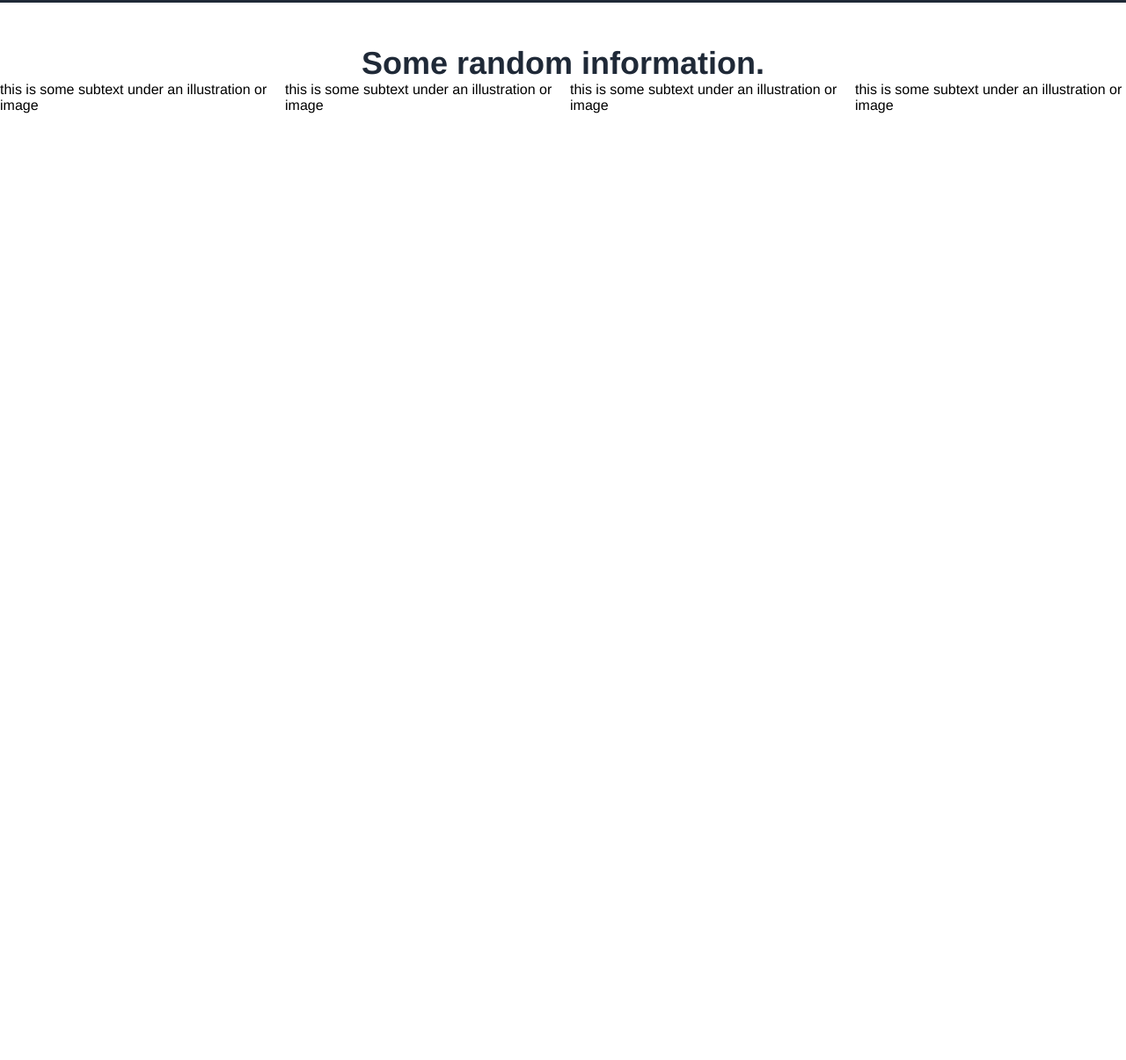
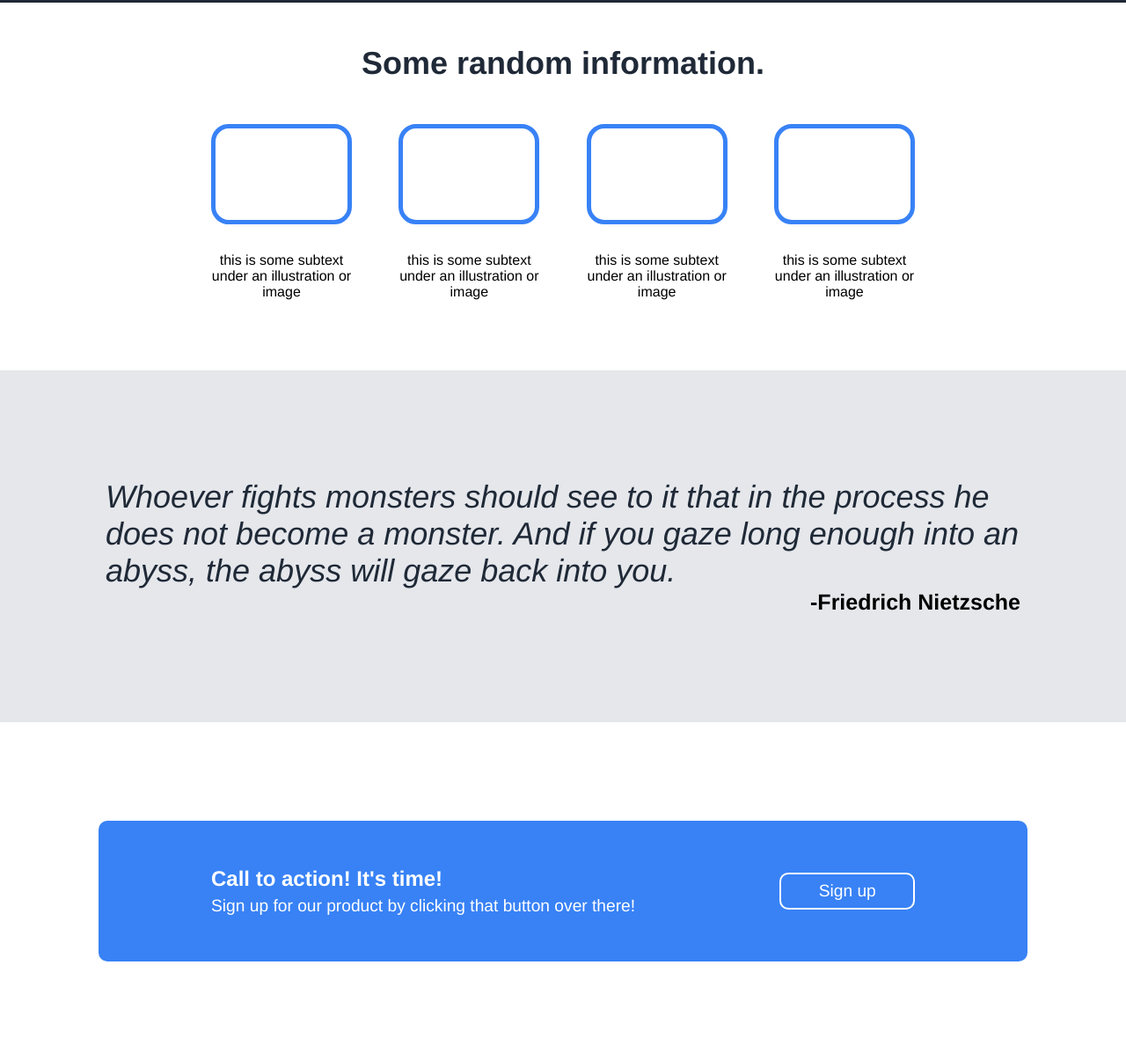
Before and after one commit to prakhar0703/odin-landing-page, a plain HTML site: page index.html in a window 1280 px wide. Shown: the part 418-1623 px from the top of the page at 88% size. Before the commit the page ends 800 px from the top, so only its background shows below. Drawn offline with Linux system fonts and the light colour scheme.

Commit message:
Add more effing html and css

```diff
--- a/index.html
+++ b/index.html
@@ -58,6 +58,23 @@
       </div>
     </div>
   </div>
+  <div class="third-box">
+    <div class="third-box-wrapper">
+      <p class="quote">Whoever fights monsters should see to it that in the process he does not become a monster. And if
+        you gaze long enough into an abyss, the abyss will gaze back into you.
+      </p>
+      <p class="quotee">-Friedrich Nietzsche</p>
+    </div>
+  </div>
+  <div class="fourth-box">
+    <div class="fourth-wrapper">
+      <div class="signup-text">
+        <p>Call to action! It's time!</p>
+        <p>Sign up for our product by clicking that button over there!</p>
+      </div>
+      <button>Sign up</button>
+    </div>
+  </div>
 </body>
 
 </html>
--- a/style.css
+++ b/style.css
@@ -87,6 +87,7 @@ a:link, a:visited {
 .second-box {
   display: flex;
   justify-content: center;
+  padding-bottom: 5em;
 }
 
 .second-box-wrapper {
@@ -104,17 +105,105 @@ a:link, a:visited {
 
 .card-container {
   display: flex;
-  gap: 1em;
+  justify-content: space-between;
+  padding-top: 3em;
+  width: 100vh;
+
 }
 
 .card {
   display: flex;
+  height: 25vh;
+  width: 20vh;
   flex-direction: column;
   align-items: center;
+  gap: 2em;
+}
+
+.card p {
+  text-wrap: wrap;
+  text-align: center;
 }
 
 .card-image {
-  flex: 1;
+  width: 20vh;
+  height: 25vh;
+  border-style: solid;
+  border-radius: 20px;
   border-color: #3882f6;
+  border-width: 5px;
   color: white;
 }
+
+.third-box {
+  background-color: #e5e7eb;
+  display: flex;
+  justify-content: center;
+  height: 050vh;
+}
+
+.third-box-wrapper {
+  display: flex;
+  justify-content: center;
+  padding: 5em;
+  width: 75em;
+  flex-direction: column;
+}
+
+.quote {
+  font-size: 36px;
+  font-weight: light;
+  font-style: italic;
+  color: #1f2937;
+  justify-content: center;
+}
+
+.quotee {
+  display: flex;
+  justify-content: flex-end;
+  font-weight:bolder;
+  font-size: 25px;
+}
+
+.fourth-box {
+  display: flex;
+  justify-content: center;
+  align-items: center;
+  padding: 7em;
+}
+
+.fourth-wrapper {
+  display: flex;
+  justify-content: space-between;
+  align-items: center;
+  padding: 0 8em;
+  background-color: #3882f6;
+  width: 75em;
+  height: 20vh;
+  border-radius: 10px;
+}
+
+.signup-text {
+  display: flex;
+  flex-direction: column;
+  justify-content: center;
+  font-size: 1.2em;
+  color: #fff;
+  gap: 0.3em;
+}
+
+.signup-text p:first-of-type {
+  font-size: 1.5rem;
+  font-weight: 800;
+}
+
+.fourth-wrapper button {
+  height: 2.2em;
+  width: 8em;
+  color: #fff;
+  font-size: 1.2em;
+  background-color: #3882f6;
+  border-style: solid;
+  border-color: #fff;
+  border-radius: 10px;
+}
```
